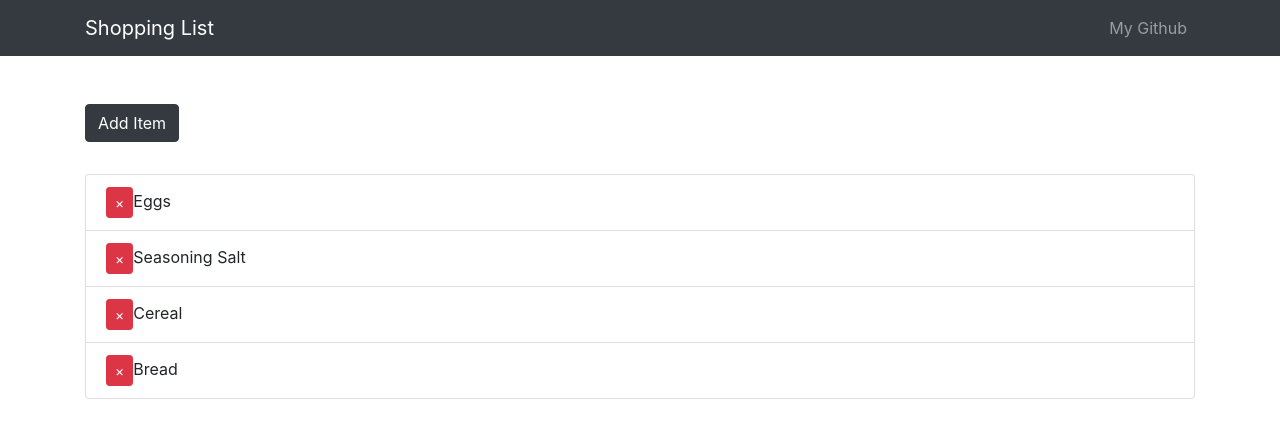
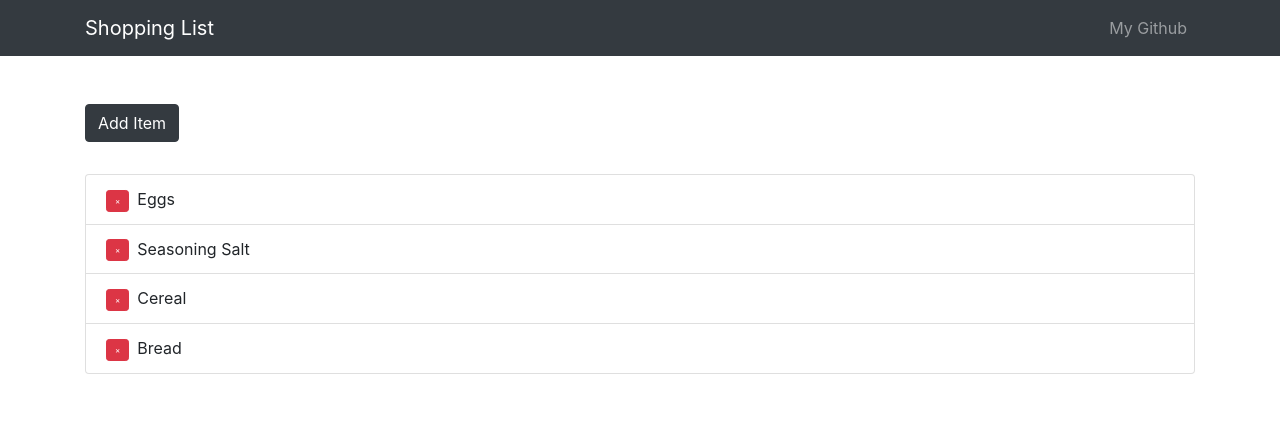
Before and after one commit to charlesmartinreed/mern-stack-intro, a React (Create React App) app in the folder client/: page / in a window 1280 px wide. Shown: the top 438 px of the page. Built offline with nearby package versions, Linux system fonts and the light colour scheme.

Commit message:
Add react-transition-group styling to shopping list items.

```diff
--- a/client/src/App.css
+++ b/client/src/App.css
@@ -0,0 +1,25 @@
+.remove-btn {
+  margin-right: 0.5rem;
+  font-size: 0.5rem;
+}
+
+/* stock */
+.fade-enter {
+  opacity: 0.01;
+}
+
+/* added item */
+.fade-enter-active {
+  opacity: 1;
+  transition: opacity 500ms ease-in-out;
+}
+
+.fade-exit {
+  opacity: 1;
+}
+
+/* removing item */
+.fade-exit-active {
+  opacity: 0.01;
+  transition: opacity 500ms ease-in-out;
+}
```
